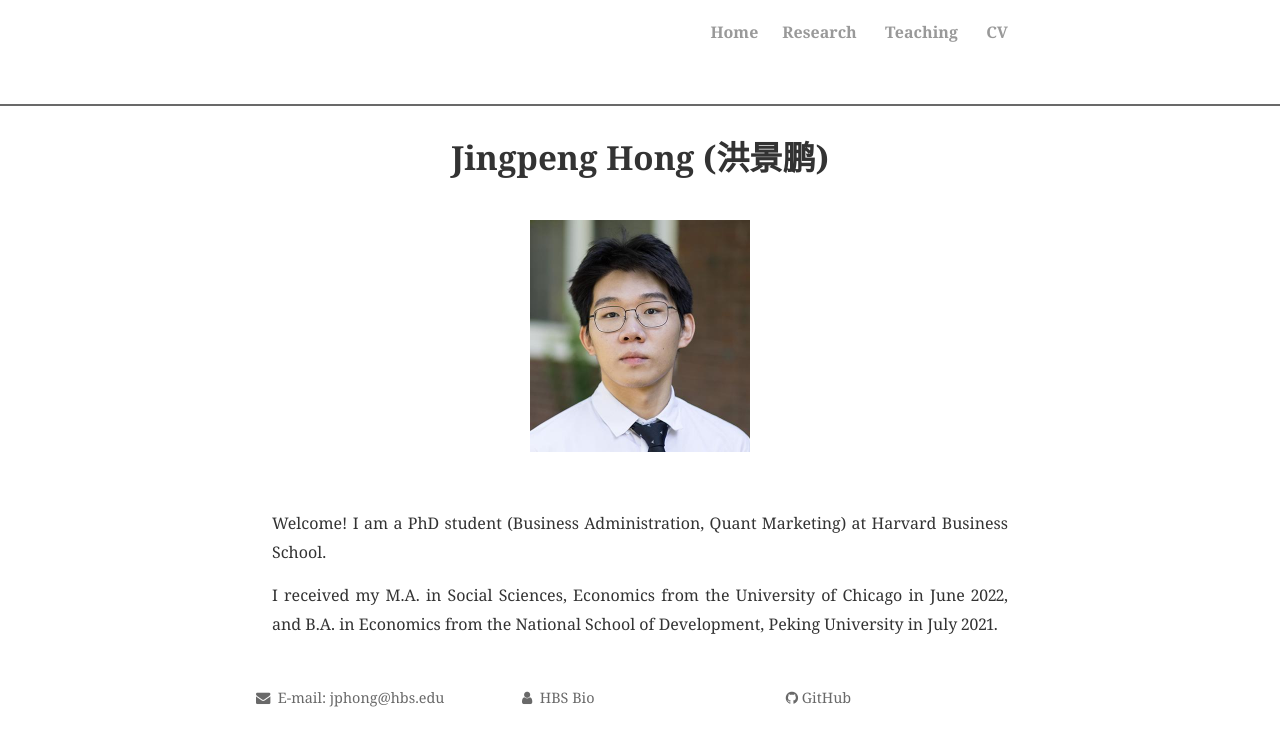
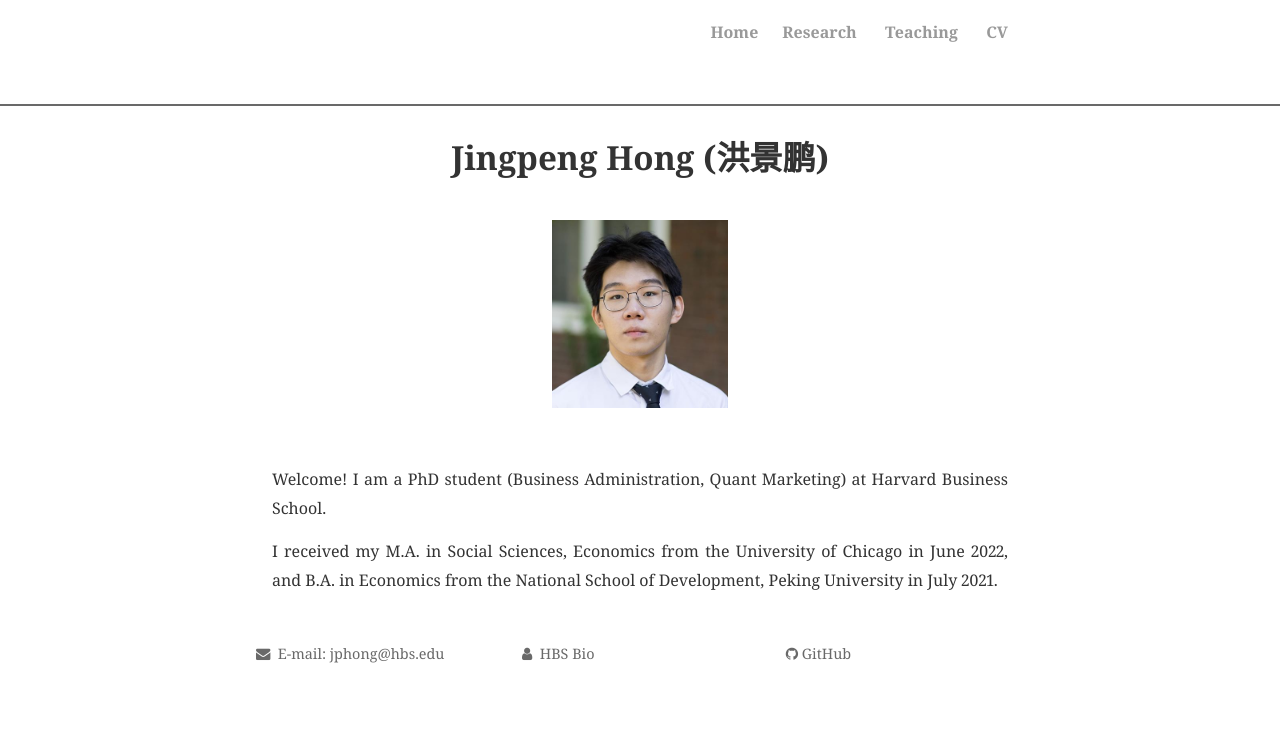
Before and after one commit to JingpengHong/JingpengHong.github.io, a Jekyll site: the page built from index.html, in a window 1280 px wide. Shown: the top 746 px of the page. Built offline with Jekyll 4.4.1, drawn with Linux system fonts in a browser that asks for light colours; nearby versions of some CDN libraries; the list of posts is cut into pages by our own code; comment, search, counter and statistics services are not loaded; a style sheet for code colours, icons or effects is not loaded.

Commit message:
Update index.html

```diff
--- a/index.html
+++ b/index.html
@@ -12,7 +12,7 @@
   gtag('config', 'UA-108085250-1');
 </script>
 
-<img src="profile.jpg" alt="Jingpeng Hong" style="width:220px;height:232px;" title="Jingpeng Hong (洪景鹏)"; algin="middle">
+<img src="profile.jpg" alt="Jingpeng Hong" style="width:176px;height:188px;" title="Jingpeng Hong (洪景鹏)"; algin="middle">
 
 <br><br>
 <p style="text-align:justify;"> Welcome! I am a PhD student (Business Administration, Quant Marketing) at Harvard Business School.
```
